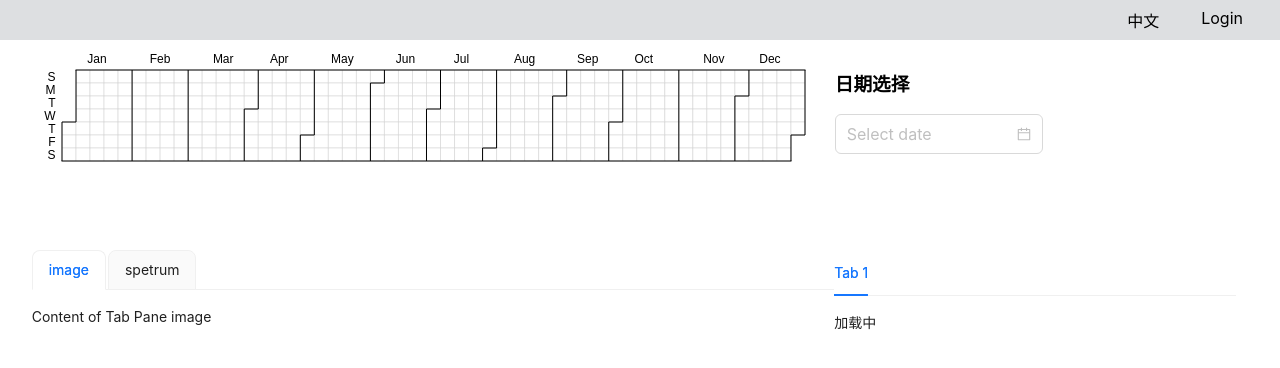
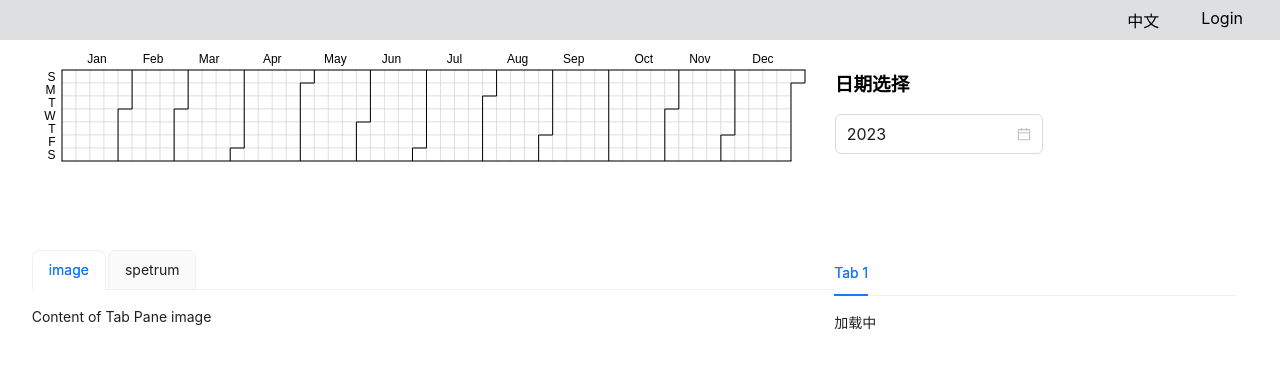
Before and after one commit to GYtide/dsrt-frontend, a React (Create React App) app: page / in a window 1280 px wide. Shown: the top 368 px of the page. Built offline with nearby package versions, Linux system fonts and the light colour scheme; no server answers.

Commit message:
引入 moment 设置默认时间

```diff
--- a/package.json
+++ b/package.json
@@ -10,6 +10,7 @@
     "axios": "^1.3.4",
     "echarts": "^5.4.1",
     "mathjs": "^11.6.0",
+    "moment": "^2.29.4",
     "react": "^18.2.0",
     "react-dom": "^18.2.0",
     "react-router-dom": "^6.8.1",
--- a/src/components/DataCalendar/CalendarCharts.jsx
+++ b/src/components/DataCalendar/CalendarCharts.jsx
@@ -6,10 +6,10 @@ import 'echarts/lib/component/visualMap'
 import 'echarts/lib/component/visualMap'
 import { useRef, useEffect } from 'react'
 import { HeatmapChart } from 'echarts/charts'
-const CalendarCharts = ({ option, flex }) => {
+const CalendarCharts = ({ option, flex, range, data }) => {
   const domRef = useRef()
   const initChart = () => {
-    option.calendar.range = 1970
+    option.calendar.range = range
     let myChart = echarts.init(domRef.current, null, {
       renderer: 'svg',
     }) //初始化echarts
--- a/src/components/DataCalendar/DataCalendar.jsx
+++ b/src/components/DataCalendar/DataCalendar.jsx
@@ -1,17 +1,27 @@
-import React from 'react'
 import { Option } from './option'
 import CalendarCharts from './CalendarCharts'
 import './DataCalendar.css'
 import { DatePicker, Select } from 'antd'
+import { dateContext } from '../DataQuery/DataQuery'
+import { useContext, useEffect, useState } from 'react'
+import moment from 'moment/moment'
 
 /**
  * 年份选择
  */
-const DataSelect = ({ flex }) => {
+const DateSelect = ({ flex }) => {
+  const { date, setDate } = useContext(dateContext)
+  // antd的组件没法直接读取js的date对象所以使用 moment 转换为 moment 时间对象
   return (
     <div style={{ flex: flex }}>
       <h3>日期选择</h3>
-      {<DatePicker size="large" className="select"></DatePicker>}
+      {
+        <DatePicker
+          size="large"
+          defaultValue={moment(date)}
+          picker="year"
+          className="select"></DatePicker>
+      }
     </div>
   )
 }
@@ -19,8 +29,8 @@ const DataSelect = ({ flex }) => {
 const DataCalendar = () => {
   return (
     <div className="date-select">
-      <CalendarCharts option={Option} flex={2}></CalendarCharts>
-      <DataSelect flex={1}></DataSelect>
+      <CalendarCharts option={Option} flex={2} range={2023}></CalendarCharts>
+      <DateSelect flex={1}></DateSelect>
     </div>
   )
 }
--- a/src/components/DataCalendar/option.js
+++ b/src/components/DataCalendar/option.js
@@ -1,4 +1,7 @@
 export const Option = {
+  dayLabel: {
+    nameMap: 'cn'
+  },
   tooltip: {},
   visualMap: {
     min: 0,
@@ -6,7 +9,6 @@ export const Option = {
     type: 'piecewise',
     orient: 'horizontal',
     left: 'center',
-    // bottom: 50,
     show: false
   },
   calendar: {
--- a/src/components/DataQuery/DataQuery.jsx
+++ b/src/components/DataQuery/DataQuery.jsx
@@ -6,19 +6,26 @@ import { DropDown } from '../DropDown/DropDown'
 import FileTab from '../FileList/FileTab'
 import OverView from '../OverView/OverView'
 import { createContext, useEffect, useState } from 'react'
+
+export const dateContext = createContext() //创建当前查询日期的共享状态
 const DataQuery = () => {
-  const date = { year: 2023, month: 1, day: 1 }
+  const [date, setDate] = useState(new Date())
+  useEffect(() => {
+    // console.log(date)
+  })
   return (
     <>
       <NavBar></NavBar>
       <div className="queryview">
         <div className="overview">
-          {/* <h2>数据检索</h2> */}
-          <DataCalendar></DataCalendar>
-          <div className="queryout">
-            <FileTab flex={2}></FileTab>
-            <OverView flex={1} date={{ date }}></OverView>
-          </div>
+          <dateContext.Provider value={{ date, setDate }}>
+            {/* <h2>数据检索</h2> */}
+            <DataCalendar></DataCalendar>
+            <div className="queryout">
+              <FileTab flex={2}></FileTab>
+              <OverView flex={1}></OverView>
+            </div>
+          </dateContext.Provider>
         </div>
       </div>
     </>
--- a/src/components/ImageView.jsx
+++ b/src/components/ImageView.jsx
@@ -18,8 +18,6 @@ export const ImageView = ({ fitsid }) => {
   const [hdu, sethdu] = useState('') //当前hdu文件头信息
   const [frame, setframe] = useState([]) //当前帧(帧序列)
   const [renderoption, setrenderoption] = useState('') //渲染参数
-
-  // const onchangeCursor = () => {}
 
   /**
    * 获取文件的基本参数和第一帧
```
Also changed, not shown: 1 other file (tests, documents, lock files or other folders).
